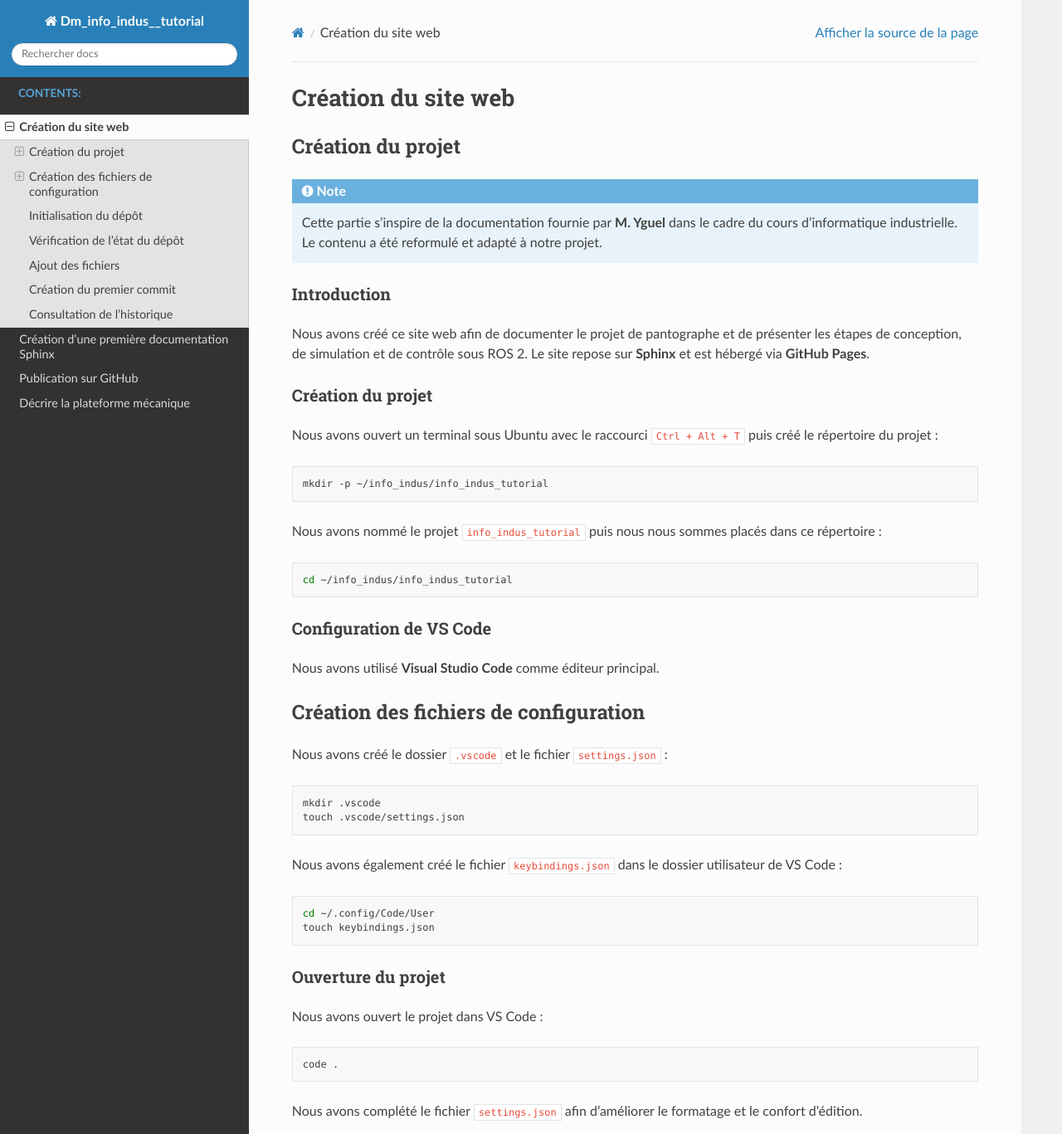
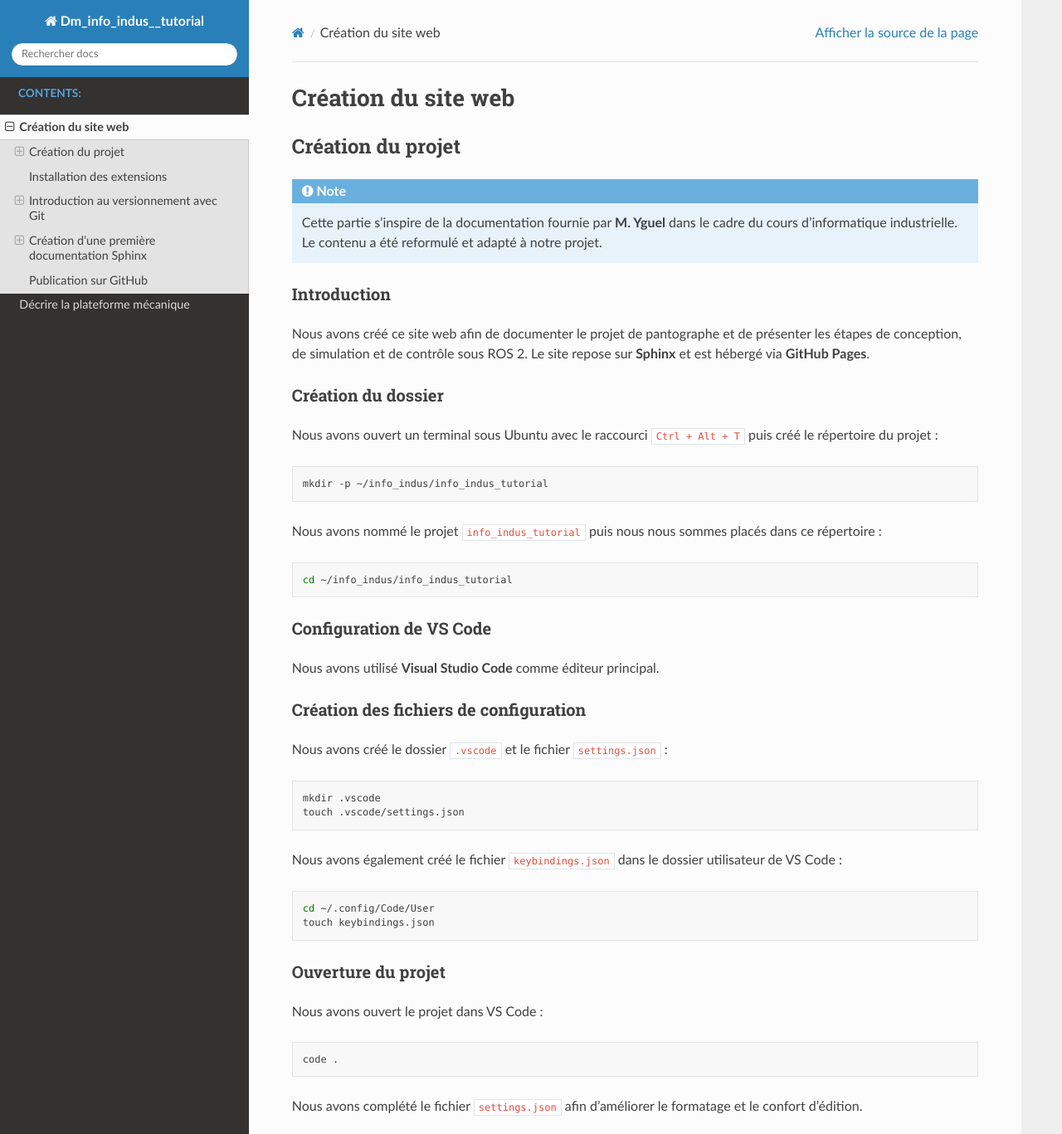
Before and after one commit to melaniedalib/info_indus_tutorial, a Sphinx documentation site: the page built from doc/sphinx/source/00_creation_site_web/00_site_web.rst, in a window 1280 px wide and 1400 px high, cut to the strip 0-1367 px from the top of the window. Shown: the whole strip at 83% size. Built offline with Sphinx 7.4.7 and the Read the Docs theme 3.1.0, drawn with Linux system fonts in a browser that asks for light colours; some of the changed text lies outside the part shown.

Commit message:
00_réduction_espace

```diff
--- a/doc/sphinx/source/00_creation_site_web/00_site_web.rst
+++ b/doc/sphinx/source/00_creation_site_web/00_site_web.rst
@@ -12,8 +12,8 @@
 ------------
 Nous avons créé ce site web afin de documenter le projet de pantographe et de présenter les étapes de conception, de simulation et de contrôle sous ROS 2. Le site repose sur **Sphinx** et est hébergé via **GitHub Pages**.
 
-Création du projet
-------------------
+Création du dossier
+-------------------
 Nous avons ouvert un terminal sous Ubuntu avec le raccourci ``Ctrl + Alt + T`` puis créé le répertoire du projet :
 
 .. code-block:: bash
@@ -31,7 +31,7 @@
 Nous avons utilisé **Visual Studio Code** comme éditeur principal.
 
 Création des fichiers de configuration
-^^^^^^^^^^^^^^^^^^^^^^^^^^^^^^^^^^^^^^
+--------------------------------------
 Nous avons créé le dossier ``.vscode`` et le fichier ``settings.json`` :
 
 .. code-block:: bash
@@ -71,15 +71,15 @@
 Nous avons ensuite rechargé VS Code via ``Ctrl + Shift + P`` puis ``Developer: Reload Window``.
 
 Installation des extensions
----------------------------
+^^^^^^^^^^^^^^^^^^^^^^^^^^^
 Nous avons installé les extensions nécessaires au développement, à la documentation et à ROS 2 : Gremlins Tracker, Git Graph, Python, Python Debugger, Esbonio, ROS 2, ROS 2 Ament Task Provider, Uncrustify et GitHub Copilot. Ces extensions ont amélioré la productivité et la qualité de la documentation.
 
 Introduction au versionnement avec Git
---------------------------------------
+^^^^^^^^^^^^^^^^^^^^^^^^^^^^^^^^^^^^^^
 Nous avons utilisé **Git** afin de suivre l’évolution du projet et conserver un historique clair des modifications.
 
 Initialisation du dépôt
-^^^^^^^^^^^^^^^^^^^^^^^
+-----------------------
 Nous nous sommes placés à la racine du projet et avons initialisé le dépôt Git :
 
 .. code-block:: bash
@@ -90,7 +90,7 @@
 Cette commande a créé le répertoire caché ``.git`` contenant l’historique du projet.
 
 Vérification de l’état du dépôt
-^^^^^^^^^^^^^^^^^^^^^^^^^^^^^^^
+-------------------------------
 Nous avons vérifié l’état du dépôt avec :
 
 .. code-block:: bash
@@ -100,7 +100,7 @@
 Le dossier ``.vscode`` apparaissait comme non suivi.
 
 Ajout des fichiers
-^^^^^^^^^^^^^^^^^^
+------------------
 Nous avons ajouté le dossier ``.vscode`` au suivi Git :
 
 .. code-block:: bash
@@ -109,7 +109,7 @@
    git status
 
 Création du premier commit
-^^^^^^^^^^^^^^^^^^^^^^^^^^
+--------------------------
 Nous avons créé un premier commit :
 
 .. code-block:: bash
@@ -133,7 +133,7 @@
    git commit -m "First commit"
 
 Consultation de l’historique
-^^^^^^^^^^^^^^^^^^^^^^^^^^^^
+----------------------------
 Nous avons consulté l’historique des commits avec :
 
 .. code-block:: bash
@@ -141,7 +141,7 @@
    git log
 
 Création d’une première documentation Sphinx
-============================================
+^^^^^^^^^^^^^^^^^^^^^^^^^^^^^^^^^^^^^^^^^^^^
 Installation de Sphinx
 ----------------------
 Nous avons installé Sphinx :
@@ -209,7 +209,7 @@
    git commit -m "First commit of the documentation"
 
 Publication sur GitHub
-=====================
+^^^^^^^^^^^^^^^^^^^^^^
 Nous avons créé un dépôt GitHub public et configuré une clé SSH afin de pouvoir pousser le projet. Nous avons ensuite ajouté le dépôt distant, renommé la branche principale en ``rolling`` et poussé le code sur GitHub.
 
 Nous avons mis en place une **GitHub Action** permettant de générer et publier automatiquement la documentation à chaque modification. La documentation est ainsi mise à jour en temps réel via GitHub Pages.
--- a/doc/sphinx/source/_static/css/custom.css
+++ b/doc/sphinx/source/_static/css/custom.css
@@ -27,3 +27,31 @@
     display: block;
     /* Ensure the element takes up full width */
 }
+
+
+/* Reduce space below titles */
+h1, h2, h3, h4, h5, h6 {
+    margin-bottom: 0.3em;  /* default ~0.8–1em */
+}
+
+/* Reduce space above titles */
+h1, h2, h3, h4, h5, h6 {
+    margin-top: 0.8em;
+}
+
+/* Reduce space after titles when followed by text */
+h1 + p,
+h2 + p,
+h3 + p,
+h4 + p,
+h5 + p,
+h6 + p {
+    margin-top: 0.3em;
+}
+
+/* Reduce space around code blocks */
+pre,
+div.highlight {
+    margin-top: 0.4em;
+    margin-bottom: 0.4em;
+}
```
